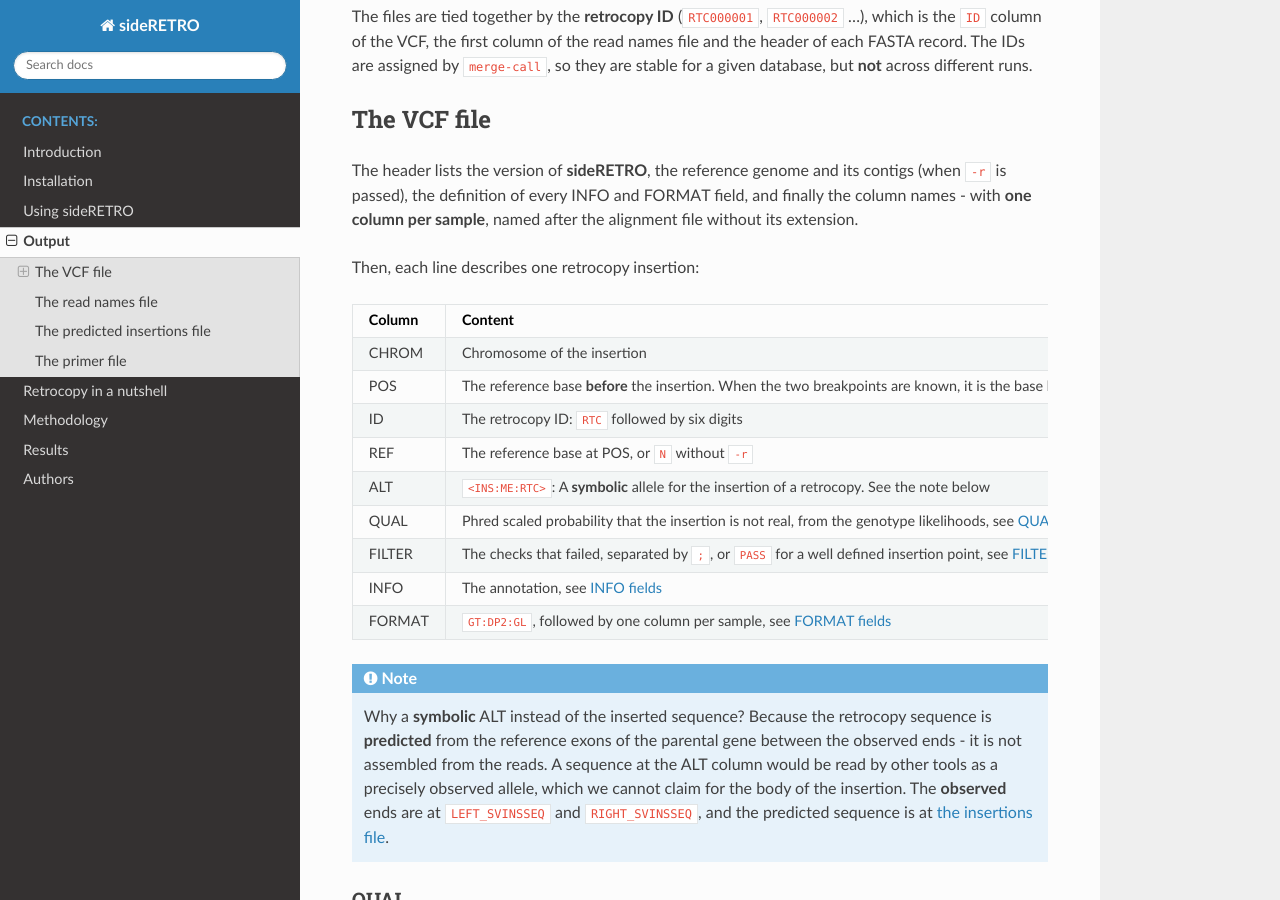
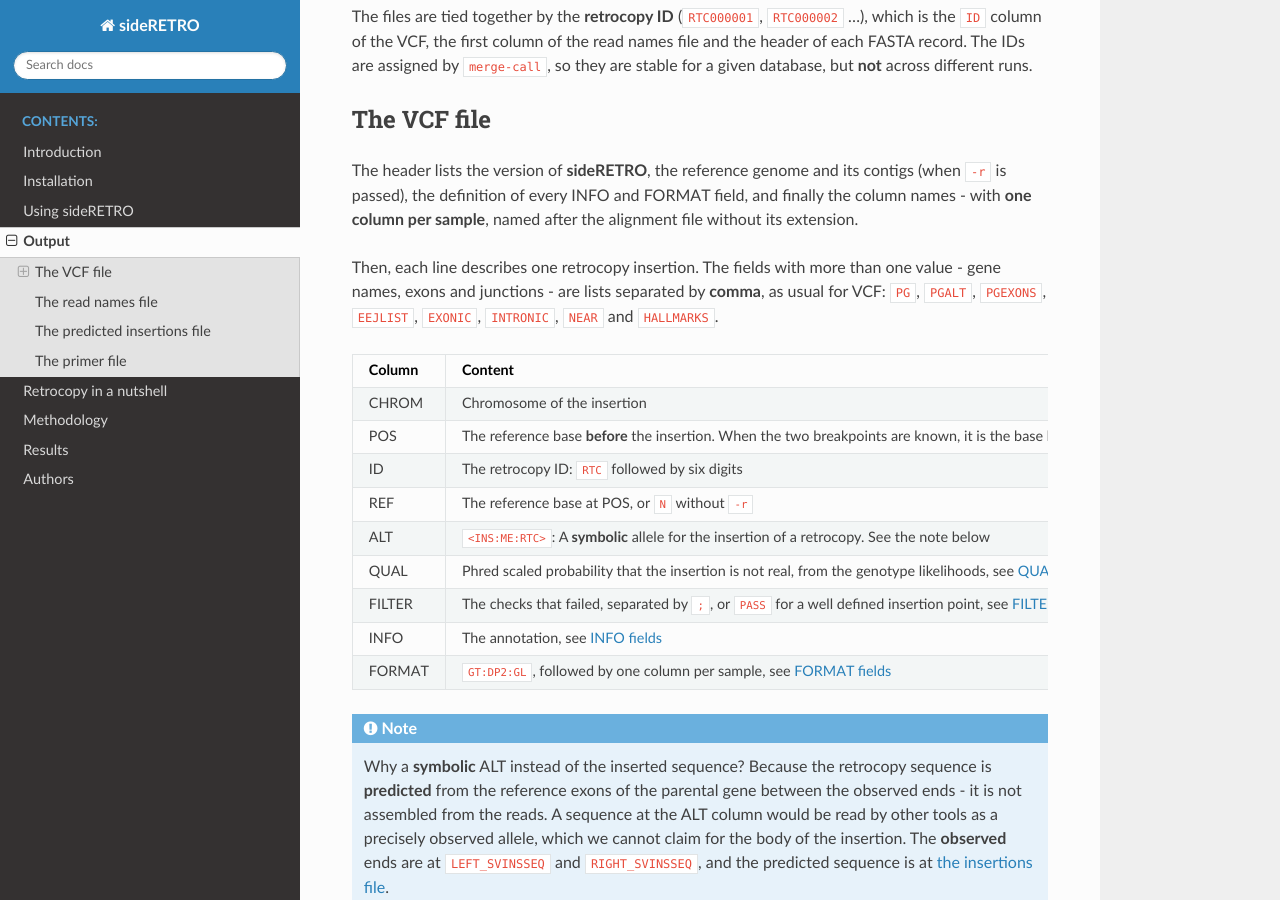
Before and after one commit to galantelab/sideRETRO, a Sphinx documentation site: the page built from docs/output.rst, in a window 1280 px wide and 900 px high, scrolled down 604 px. Built offline with Sphinx 7.4.7 and the Read the Docs theme 3.1.0, drawn with Linux system fonts in a browser that asks for light colours; some of the changed text lies outside the part shown.

Commit message:
CHANGE: vcf.c: List fields separated by comma, as VCF lists
PG, PGALT, PGEXONS, EEJLIST, EXONIC, INTRONIC and NEAR had their
values separated by '/' into a single string (Number=1). They are
now lists (Number=.) separated by comma, like HALLMARKS, so the VCF
tools split them. The database still keeps 'chosen/others' at the
parental gene name.

```diff
--- a/docs/output.rst
+++ b/docs/output.rst
@@ -41,7 +41,11 @@ INFO and FORMAT field, and finally the column names - with **one
 column per sample**, named after the alignment file without its
 extension.
 
-Then, each line describes one retrocopy insertion:
+Then, each line describes one retrocopy insertion. The fields with
+more than one value - gene names, exons and junctions - are lists
+separated by **comma**, as usual for VCF: ``PG``, ``PGALT``,
+``PGEXONS``, ``EEJLIST``, ``EXONIC``, ``INTRONIC``, ``NEAR`` and
+``HALLMARKS``.
 
 +------------+-------------------------------------------------------------+
 | Column     | Content                                                     |
```
Also changed, not shown: other parts of docs/output.rst (+3 -4 lines), 2 other files.
